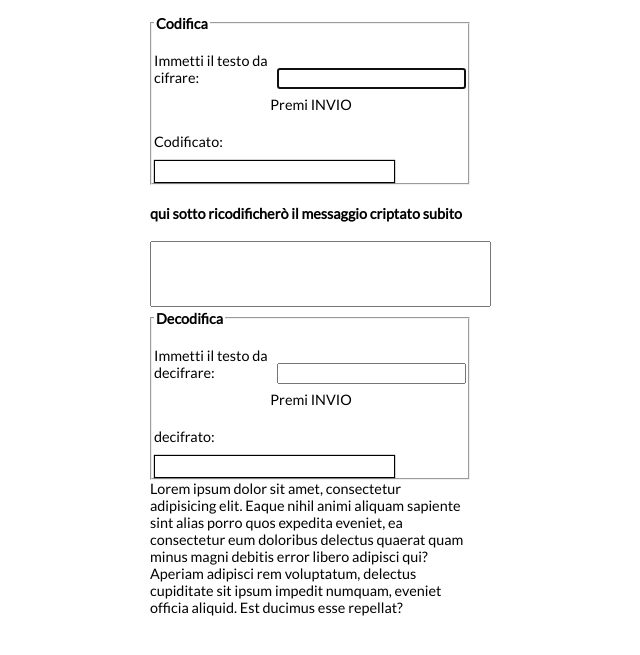
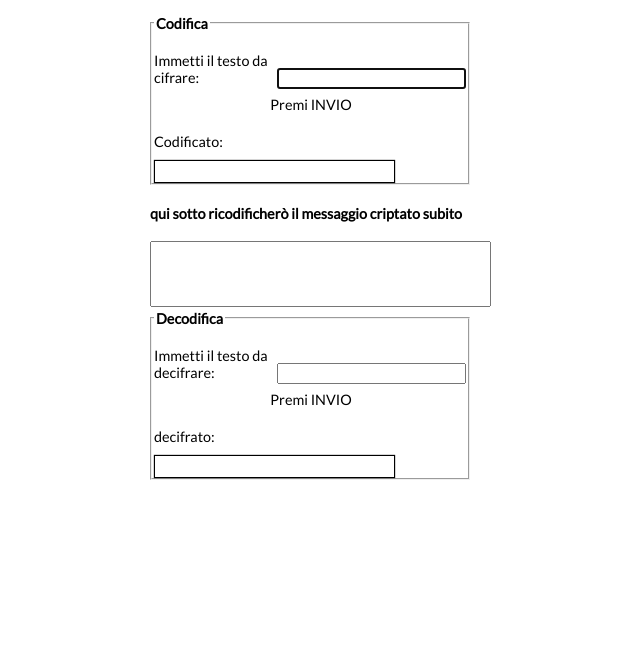
Before and after one commit to Mattia-Rollo/CifrarioDiCesare-con-Decodifica, a plain HTML site: page index.html in a window 1280 px wide. Shown: the part 47-702 px from the top of the page, without its empty margins (330-970 px from the left). Drawn offline with Linux system fonts and the light colour scheme.

Commit message:
removed text

```diff
--- a/index.html
+++ b/index.html
@@ -30,7 +30,6 @@
 			<!-- <input type="button" id="fallo" value="Codifica2" /> -->
 		</fieldset>
         <script src="script.js"></script>
-		Lorem ipsum dolor sit amet, consectetur adipisicing elit. Eaque nihil animi aliquam sapiente sint alias porro quos expedita eveniet, ea consectetur eum doloribus delectus quaerat quam minus magni debitis error libero adipisci qui? Aperiam adipisci rem voluptatum, delectus cupiditate sit ipsum impedit numquam, eveniet officia aliquid. Est ducimus esse repellat?
 
 	</body>
 </html>
```
